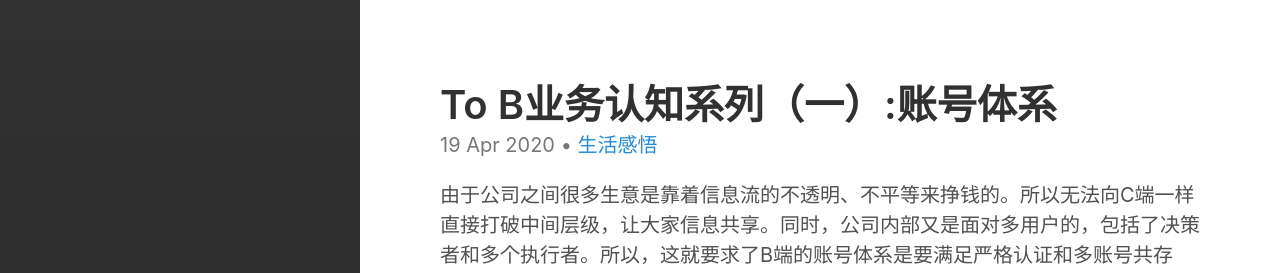
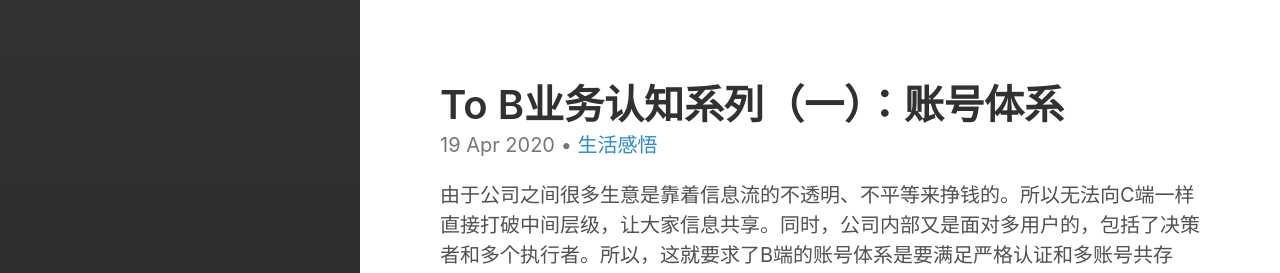
Before and after one commit to Bin0Lin/Bin0Lin.github.io, a Jekyll site: the page built from _posts/2020-04-19-To B业务认知系列（一）：账号体系.md, in a window 1280 px wide. Shown: the top 273 px of the page. Built offline with Jekyll 4.4.1, drawn with Linux system fonts in a browser that asks for light colours.

```diff
--- a/_posts/2020-04-19-To B业务认知系列（一）：账号体系.md
+++ b/_posts/2020-04-19-To B业务认知系列（一）：账号体系.md
@@ -1,6 +1,6 @@
 ---
 layout: post
-title:  "To B业务认知系列（一）:账号体系"
+title:  "To B业务认知系列（一）：账号体系"
 date:   2020-04-19
 categories:
     - 生活感悟
```
